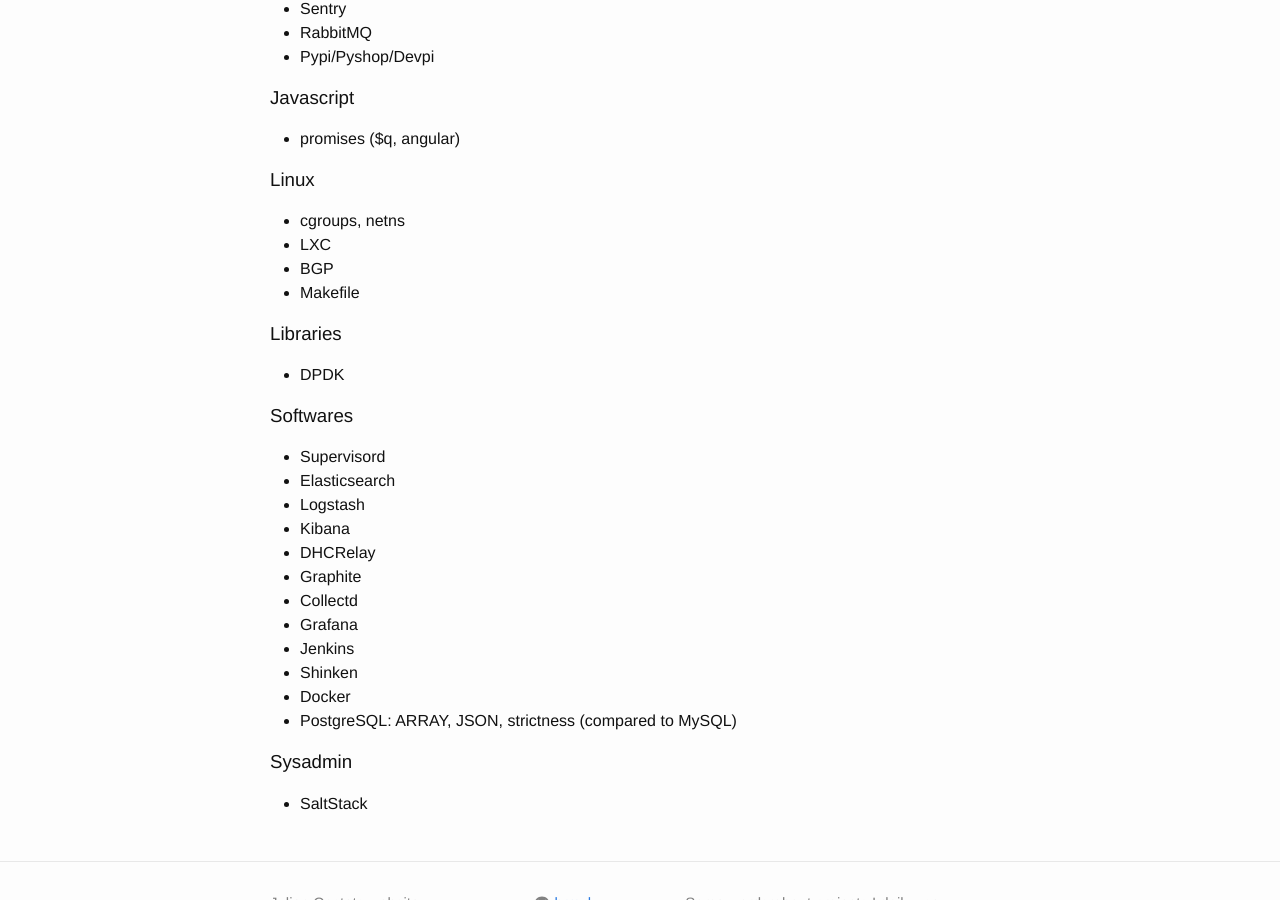
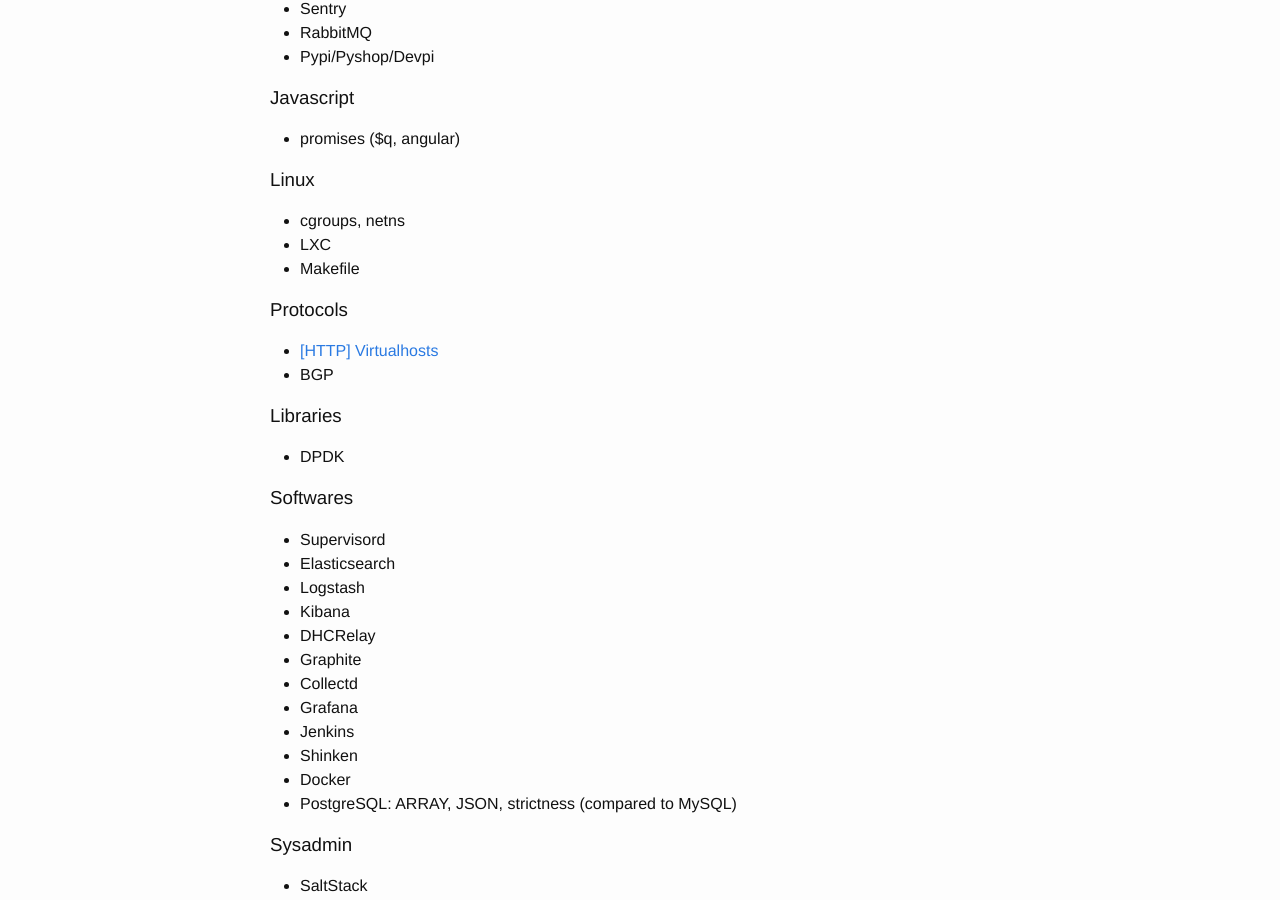
Before and after one commit to brmzkw/brmzkw.github.io, a Jekyll site: the page built from knowledgebase/index.md, in a window 1280 px wide and 900 px high, scrolled down 451 px. Built offline with Jekyll 4.4.1, drawn with Linux system fonts in a browser that asks for light colours.

Commit message:
knowledgebase: add protocols/[HTTP] Virtualhosts

```diff
--- a/knowledgebase/index.md
+++ b/knowledgebase/index.md
@@ -34,8 +34,12 @@
 
 * cgroups, netns
 * LXC
+* Makefile
+
+### Protocols
+
+* [[HTTP] Virtualhosts](https://community.scaleway.com/t/multiple-sub-domains-pointing-to-different-services-on-the-same-server/2534/3?u=jcastets)
 * BGP
-* Makefile
 
 
 ### Libraries
```
